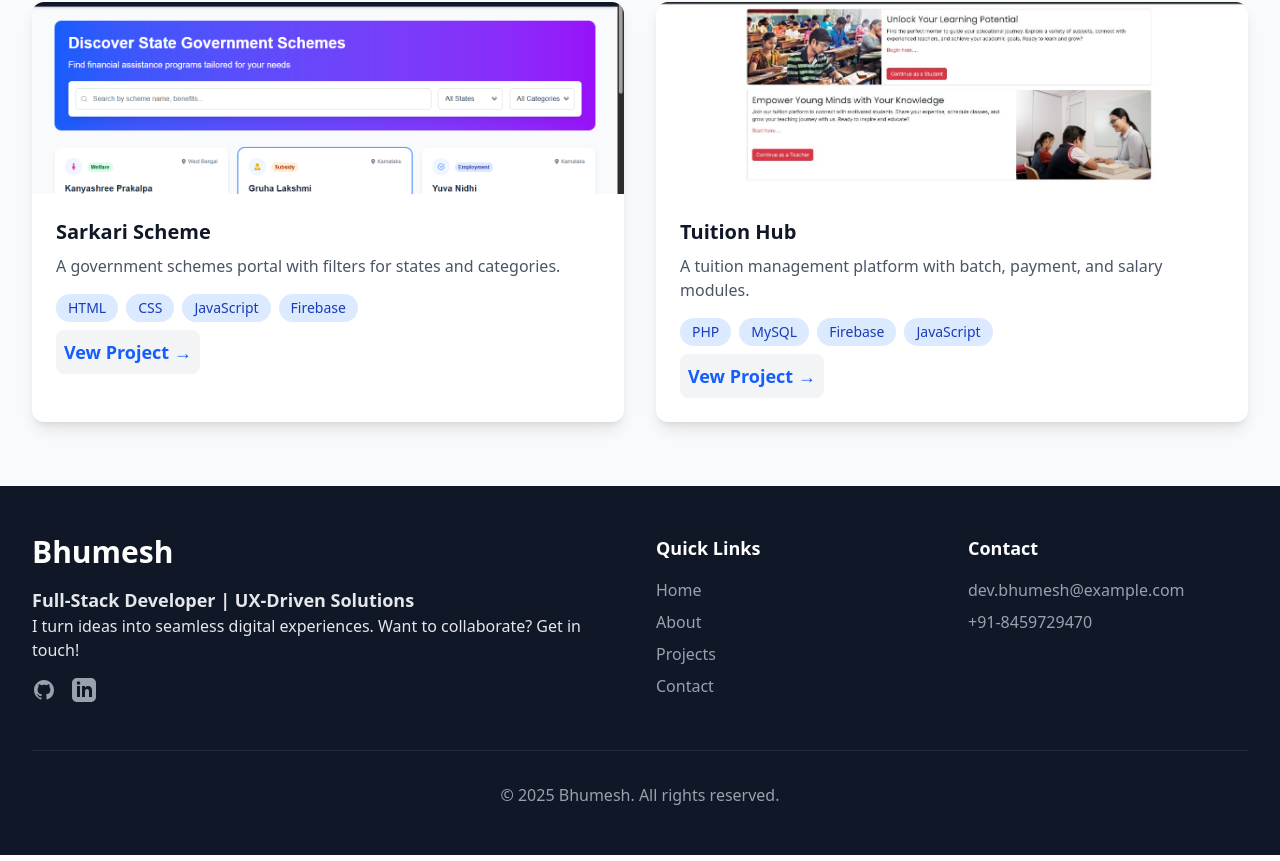
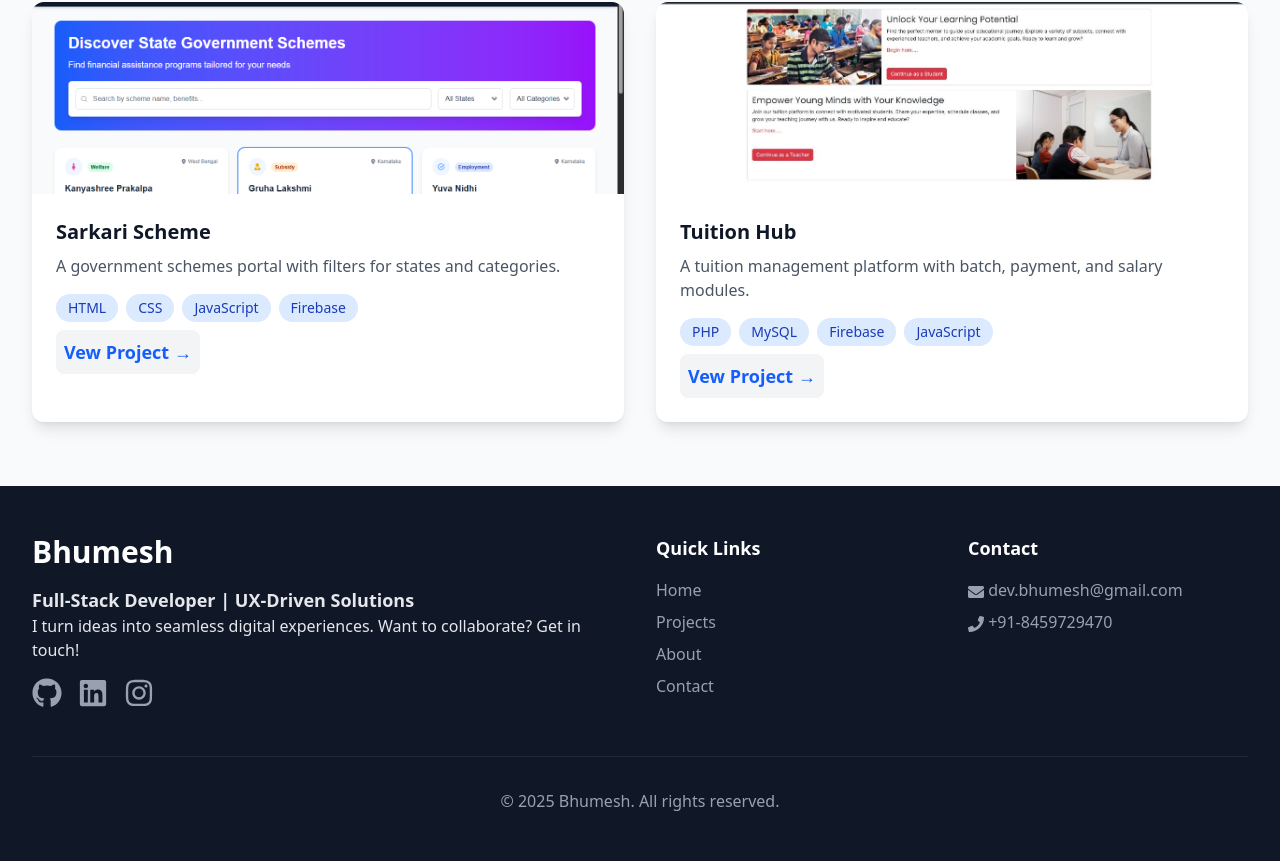
Before and after one commit to BhumeshKatre/Portfolio-Bhumesh, a React (Vite) app in the folder frontend/: page / in a window 1280 px wide. Shown: the part 1034-1895 px from the top of the page. Built offline with nearby package versions, Linux system fonts and the light colour scheme.

Commit message:
profile imag change

```diff
--- a/frontend/src/Components/layout/Footer.jsx
+++ b/frontend/src/Components/layout/Footer.jsx
@@ -1,8 +1,27 @@
-import React from 'react';
-import { Link } from 'react-router-dom';
-import { motion } from 'framer-motion';
+import React from "react";
+import { Link } from "react-router-dom";
+import { motion } from "framer-motion";
+import { FaEnvelope, FaPhone, FaInstagram , FaLinkedin , FaGithub} from "react-icons/fa";
 
 const Footer = () => {
+
+  const socialLinks = [
+    {
+      href: "https://github.com",
+      label: "GitHub",
+      icon: <FaGithub />,
+    },
+    {
+      href: "https://linkedin.com",
+      label: "LinkedIn",
+      icon: <FaLinkedin />,
+    },
+    {
+      href: "https://instagram.com",
+      label: "Instagram",
+      icon: <FaInstagram />,
+    },
+  ];
   return (
     <footer className="bg-gray-900 text-white">
       <div className="max-w-7xl mx-auto px-4 sm:px-6 lg:px-8 py-12">
@@ -10,33 +29,31 @@ const Footer = () => {
           {/* About Section */}
           <div className="col-span-1 md:col-span-2">
             <h3 className="text-3xl font-bold mb-4">Bhumesh</h3>
-            <h1 className="text-lg font-bold text-gray-200 ">Full-Stack Developer | UX-Driven Solutions</h1>
-            <p className="text-md text-gray-200 mb-4">I turn ideas into seamless digital experiences. Want to collaborate? Get in touch!</p>
+            <h1 className="text-lg font-bold text-gray-200 ">
+              Full-Stack Developer | UX-Driven Solutions
+            </h1>
+            <p className="text-md text-gray-200 mb-4">
+              I turn ideas into seamless digital experiences. Want to
+              collaborate? Get in touch!
+            </p>
             <div className="flex space-x-4">
+              {
+                socialLinks.map((link) => (
                   <motion.a
                     whileHover={{ scale: 1.1 }}
                     href="https://github.com"
                     target="_blank"
                     rel="noopener noreferrer"
-                className="text-gray-400 hover:text-white transition-colors"
+                    className="text-gray-400 text-3xl  hover:text-white transition-colors"
                   >
-                <span className="sr-only">GitHub</span>
-                <svg className="h-6 w-6" fill="currentColor" viewBox="0 0 24 24">
-                  <path fillRule="evenodd" d="M12 2C6.477 2 2 6.484 2 12.017c0 4.425 2.865 8.18 6.839 9.504.5.092.682-.217.682-.483 0-.237-.008-.868-.013-1.703-2.782.605-3.369-1.343-3.369-1.343-.454-1.158-1.11-1.466-1.11-1.466-.908-.62.069-.608.069-.608 1.003.07 1.531 1.032 1.531 1.032.892 1.53 2.341 1.088 2.91.832.092-.647.35-1.088.636-1.338-2.22-.253-4.555-1.113-4.555-4.951 0-1.093.39-1.988 1.029-2.688-.103-.253-.446-1.272.098-2.65 0 0 .84-.27 2.75 1.026A9.564 9.564 0 0112 6.844c.85.004 1.705.115 2.504.337 1.909-1.296 2.747-1.027 2.747-1.027.546 1.379.202 2.398.1 2.651.64.7 1.028 1.595 1.028 2.688 0 3.848-2.339 4.695-4.566 4.943.359.309.678.92.678 1.855 0 1.338-.012 2.419-.012 2.747 0 .268.18.58.688.482A10.019 10.019 0 0022 12.017C22 6.484 17.522 2 12 2z" clipRule="evenodd" />
-                </svg>
+
+                    {link.icon}
+
                   </motion.a>
-              <motion.a
-                whileHover={{ scale: 1.1 }}
-                href="https://linkedin.com"
-                target="_blank"
-                rel="noopener noreferrer"
-                className="text-gray-400 hover:text-white transition-colors"
-              >
-                <span className="sr-only">LinkedIn</span>
-                <svg className="h-6 w-6" fill="currentColor" viewBox="0 0 24 24">
-                  <path d="M19 0h-14c-2.761 0-5 2.239-5 5v14c0 2.761 2.239 5 5 5h14c2.762 0 5-2.239 5-5v-14c0-2.761-2.238-5-5-5zm-11 19h-3v-11h3v11zm-1.5-12.268c-.966 0-1.75-.79-1.75-1.764s.784-1.764 1.75-1.764 1.75.79 1.75 1.764-.783 1.764-1.75 1.764zm13.5 12.268h-3v-5.604c0-3.368-4-3.113-4 0v5.604h-3v-11h3v1.765c1.396-2.586 7-2.777 7 2.476v6.759z"/>
-                </svg>
-              </motion.a>
+                )
+              )
+              }
+
             </div>
           </div>
 
@@ -45,22 +62,35 @@ const Footer = () => {
             <h3 className="text-lg font-semibold mb-4">Quick Links</h3>
             <ul className="space-y-2">
               <li>
-                <Link to="/" className="text-gray-400 hover:text-white transition-colors">
+                <Link
+                  to="/"
+                  className="text-gray-400 hover:text-white transition-colors"
+                >
                   Home
                 </Link>
               </li>
+
               <li>
-                <Link to="/about" className="text-gray-400 hover:text-white transition-colors">
+                <Link
+                  to="/projects"
+                  className="text-gray-400 hover:text-white transition-colors"
+                >
+                  Projects
+                </Link>
+              </li>
+              <li>
+                <Link
+                  to="/about"
+                  className="text-gray-400 hover:text-white transition-colors"
+                >
                   About
                 </Link>
               </li>
               <li>
-                <Link to="/projects" className="text-gray-400 hover:text-white transition-colors">
-                  Projects
-                </Link>
-              </li>
-              <li>
-                <Link to="/contact" className="text-gray-400 hover:text-white transition-colors">
+                <Link
+                  to="/contact"
+                  className="text-gray-400 hover:text-white transition-colors"
+                >
                   Contact
                 </Link>
               </li>
@@ -72,13 +102,18 @@ const Footer = () => {
             <h3 className="text-lg font-semibold mb-4">Contact</h3>
             <ul className="space-y-2 text-gray-400">
               <li>
-                <a href="mailto:contact@example.com" className="hover:text-white transition-colors">
-                  dev.bhumesh@example.com
+                <a
+                  href="mailto:contact@example.com"
+                  className="hover:text-white transition-colors"
+                >
+                  <FaEnvelope className="inline" /> dev.bhumesh@gmail.com
                 </a>
               </li>
               <li>
-                <a href="tel:+1234567890" className="hover:text-white transition-colors">
-                  +91-8459729470
+                <a
+                  href="tel:+1234567890"
+                  className="hover:text-white transition-colors"
+                > <FaPhone className="inline" /> +91-8459729470
                 </a>
               </li>
             </ul>
--- a/frontend/src/Data.jsx
+++ b/frontend/src/Data.jsx
@@ -142,7 +142,7 @@ export const mySkills = [
 
 export const navLinks = [
   { id: 1, path: "/", name: "Home" },
+  { id: 3, path: "/projects", name: "Projects" },
   { id: 2, path: "/about", name: "About" },
-  { id: 3, path: "/projects", name: "Projects" },
   { id: 4, path: "/contact", name: "Contact" }
 ];
--- a/frontend/src/pages/About/About.jsx
+++ b/frontend/src/pages/About/About.jsx
@@ -1,7 +1,7 @@
 import React from 'react';
 import { motion } from 'framer-motion';
 import { education, experience } from '../../Data';
-import bgImg  from '../../assets/profile.png'
+import bgImg  from '../../assets/profile-2.png'
 
 const About = () => {
   return (
@@ -14,7 +14,6 @@ const About = () => {
           initial={{ opacity: 0, y: 20 }}
           animate={{ opacity: 1, y: 0 }}
           transition={{ duration: 0.8 }}
-
         >
           <h1 className="text-4xl font-bold text-gray-900 mb-8">About Me</h1>
           <div className="grid md:grid-cols-2 gap-12 items-center mb-16">
@@ -29,7 +28,7 @@ const About = () => {
 
             <div className=" w-full flex justify-center align-center overflow-hidden ">
               <img
-                className='bg-cover h-full rounded-full  h-92 w-92'
+                className='bg-cover h-92 rounded-full  h-92 w-92'
                 src={bgImg} alt="Profile img" />
             </div>
           </div>
```
Also changed, not shown: frontend/src/assets/profile-2.png (added). Lines whose indentation alone changed are shown as unchanged.
